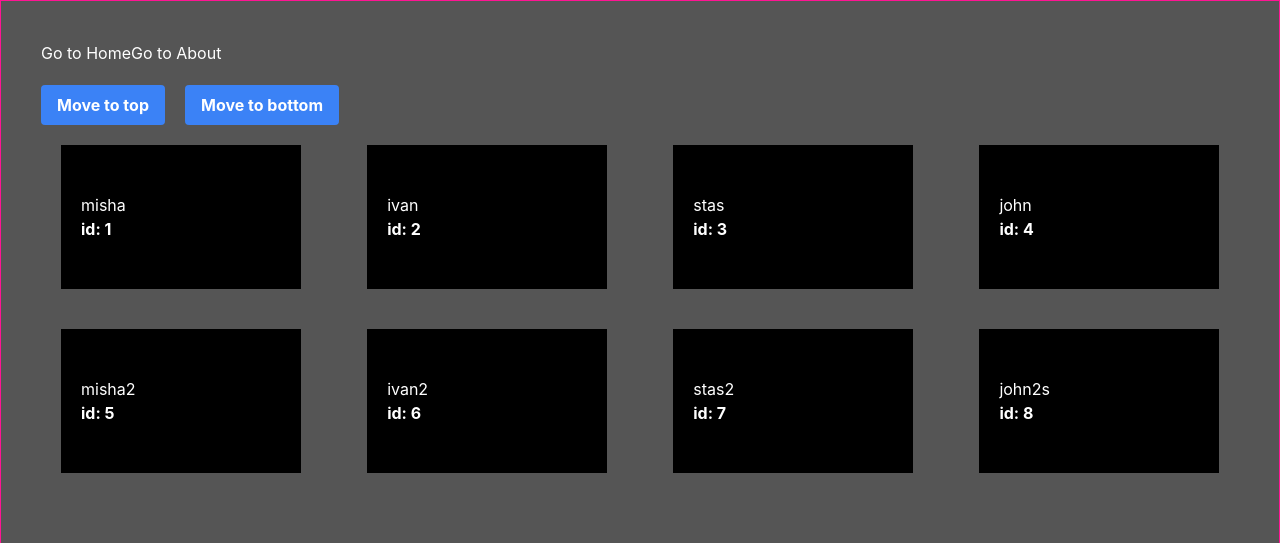
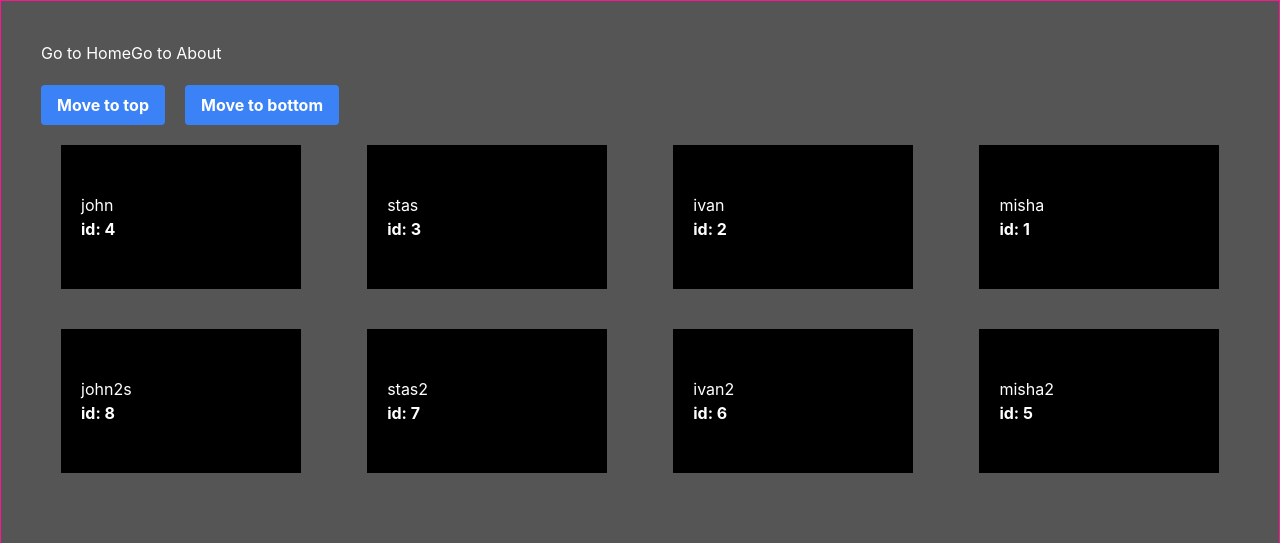
Before and after one commit to mikhail-svekolnikov1/vue-3, a Vue app: page / in a window 1280 px wide. Shown: the top 543 px of the page. Built offline with nearby package versions, Linux system fonts and the light colour scheme.

Commit message:
added vue-draggable - flex-row-reverse

```diff
--- a/src/views/SortYourGifts.vue
+++ b/src/views/SortYourGifts.vue
@@ -17,7 +17,7 @@
     <draggable
       v-model="gifts"
       item-key="id"
-      class="flex justify-between flex-wrap"
+      class="flex justify-between flex-wrap flex-row-reverse"
     >
       <template #item="{ element, index }">
         <div class="w-[20%] bg-black px-5 py-12 m-5">
```
